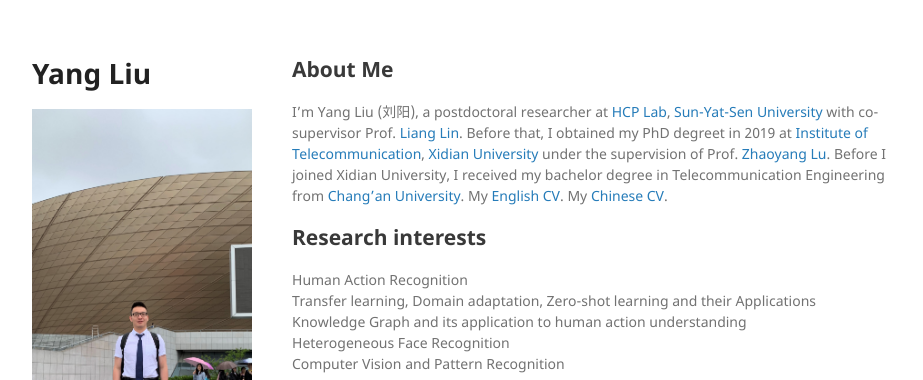
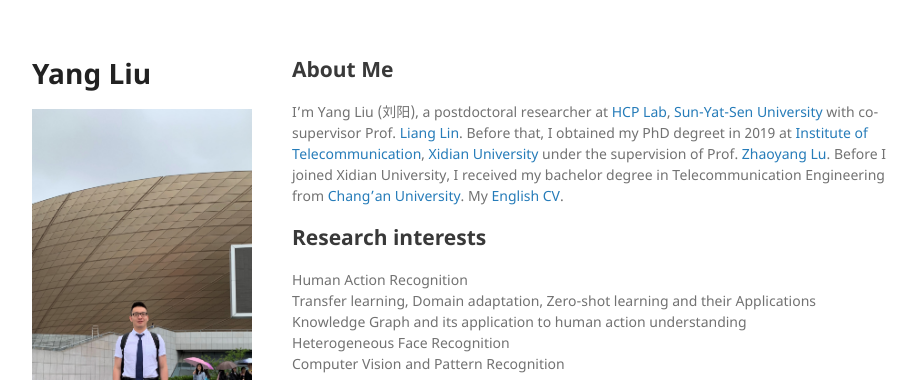
Before and after one commit to YangLiu9208/home, a Jekyll site: the page built from index.md, in a window 1280 px wide and 900 px high. Shown: the top 380 px of the window, without its empty margins (178-1101 px from the left). Built offline with Jekyll 4.4.1, drawn with Linux system fonts in a browser that asks for light colours; a style sheet for code colours, icons or effects is not loaded; our own code applies the rules of GitHub Pages for plain Markdown files.

Commit message:
Update index.md

```diff
--- a/index.md
+++ b/index.md
@@ -2,7 +2,7 @@
 layout: default
 ---
 ## About Me
-I'm Yang Liu (刘阳), a postdoctoral researcher at [HCP Lab](http://www.sysu-hcp.net/home/), [Sun-Yat-Sen University](http://www.sysu.edu.cn/) with co-supervisor Prof. [Liang Lin](http://www.linliang.net/). Before that, I obtained my PhD degreet in 2019 at [Institute of Telecommunication](http://ste.xidian.edu.cn/), [Xidian University](https://www.xidian.edu.cn/) under the supervision of Prof. [Zhaoyang Lu](http://web.xidian.edu.cn/zhylu/). Before I joined Xidian University, I received my bachelor degree in Telecommunication Engineering from [Chang'an University](http://www.chd.edu.cn/). My [English CV](https://drive.google.com/open?id=1Zp2Nk_MW1x1_96nV6d4g1w8R2UspKcOY). My [Chinese CV](https://drive.google.com/open?id=1dJGqxSNH_pugJt5I__vWtuWRutw7sgEh).
+I'm Yang Liu (刘阳), a postdoctoral researcher at [HCP Lab](http://www.sysu-hcp.net/home/), [Sun-Yat-Sen University](http://www.sysu.edu.cn/) with co-supervisor Prof. [Liang Lin](http://www.linliang.net/). Before that, I obtained my PhD degreet in 2019 at [Institute of Telecommunication](http://ste.xidian.edu.cn/), [Xidian University](https://www.xidian.edu.cn/) under the supervision of Prof. [Zhaoyang Lu](http://web.xidian.edu.cn/zhylu/). Before I joined Xidian University, I received my bachelor degree in Telecommunication Engineering from [Chang'an University](http://www.chd.edu.cn/). My [English CV](https://drive.google.com/open?id=1Q5dyiX7RWbashRSv-_U7NgtH3hqfy2q9).
 
 ## Research interests
 Human Action Recognition
```
